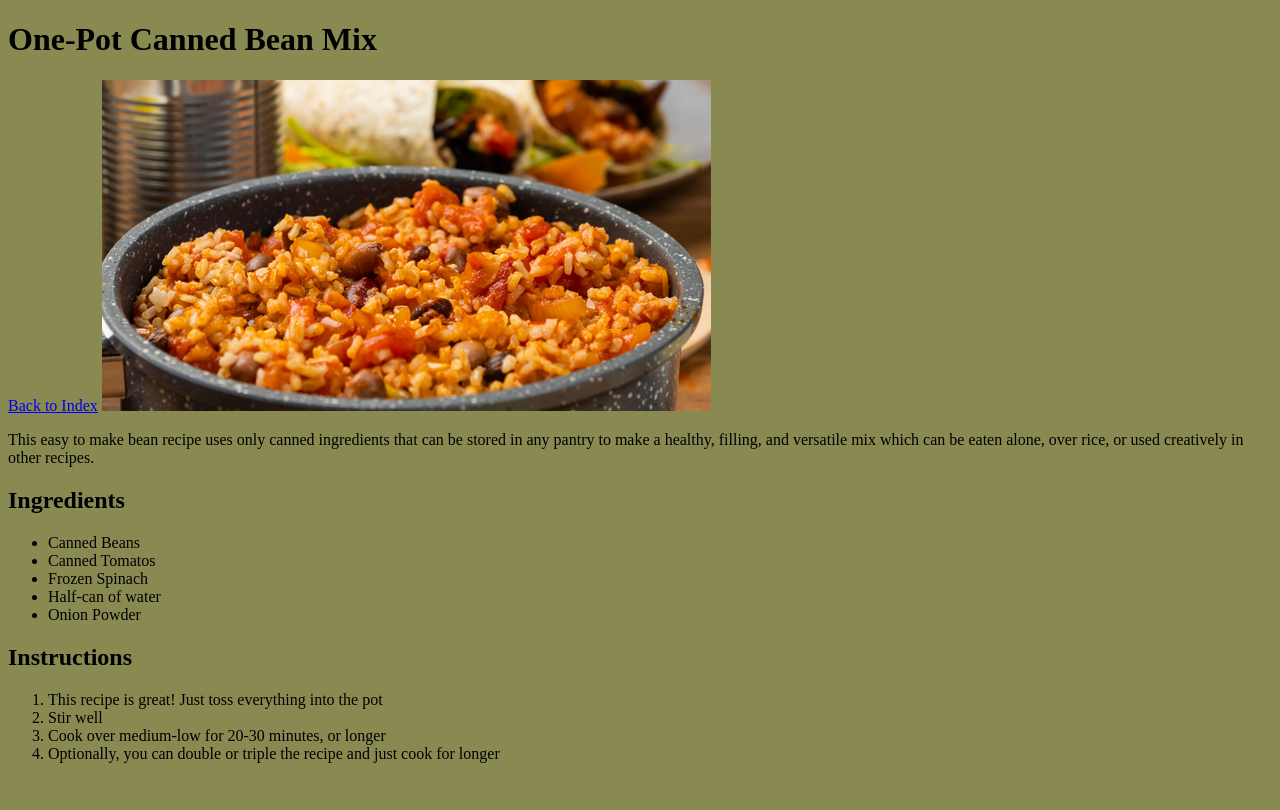
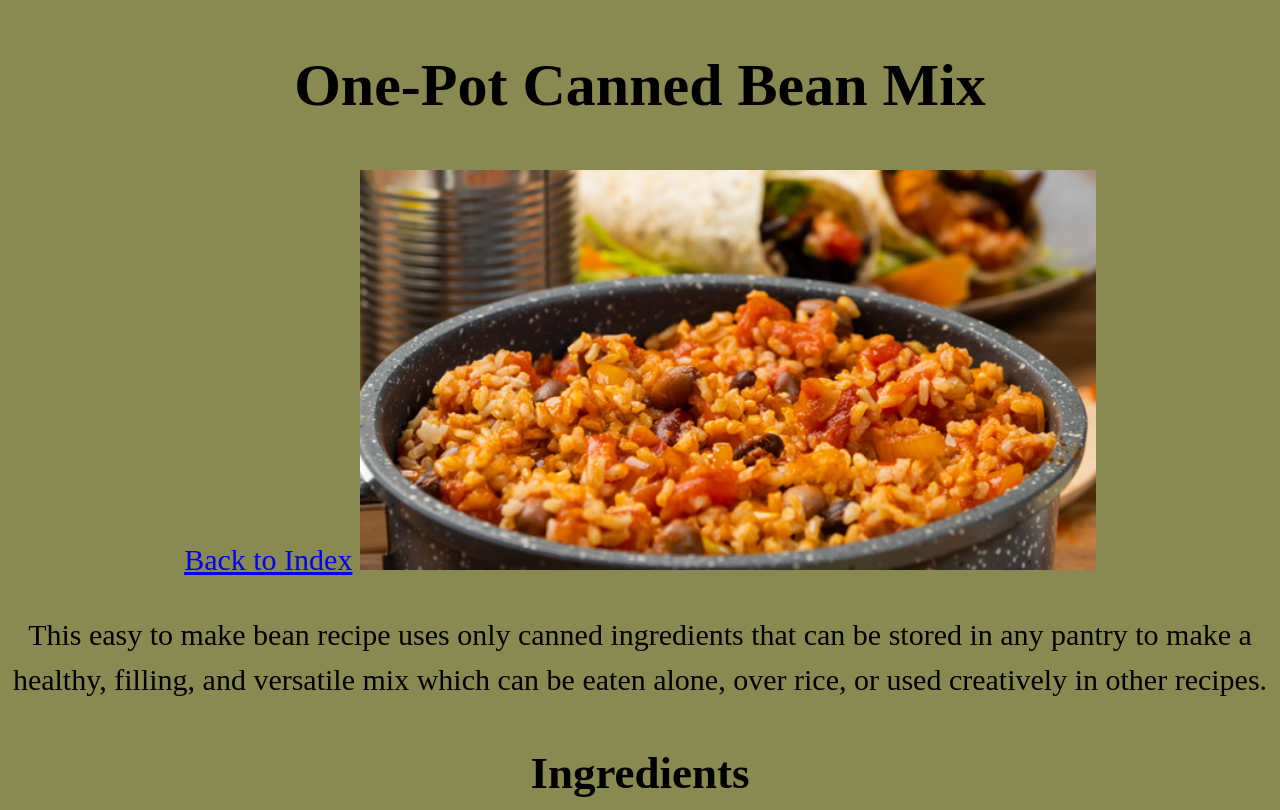
Before and after one commit to whohensee/odin-recipes, a plain HTML site: page recipes/bean-mix.html in a window 1280 px wide. Shown: the top 810 px of the page. Drawn offline with Linux system fonts and the light colour scheme.

Commit message:
Modify css selectors

```diff
--- a/style.css
+++ b/style.css
@@ -1,3 +1,19 @@
 body {
     background-color: #898952;
+    text-align: center;
+    font-size: 30px;
+    line-height: 1.5;
 }
+
+li {
+    font-style: italic;
+}
+
+.left {
+    text-align: left;
+}
+
+img {
+    height: 400px;
+    width: auto;
+}
```
